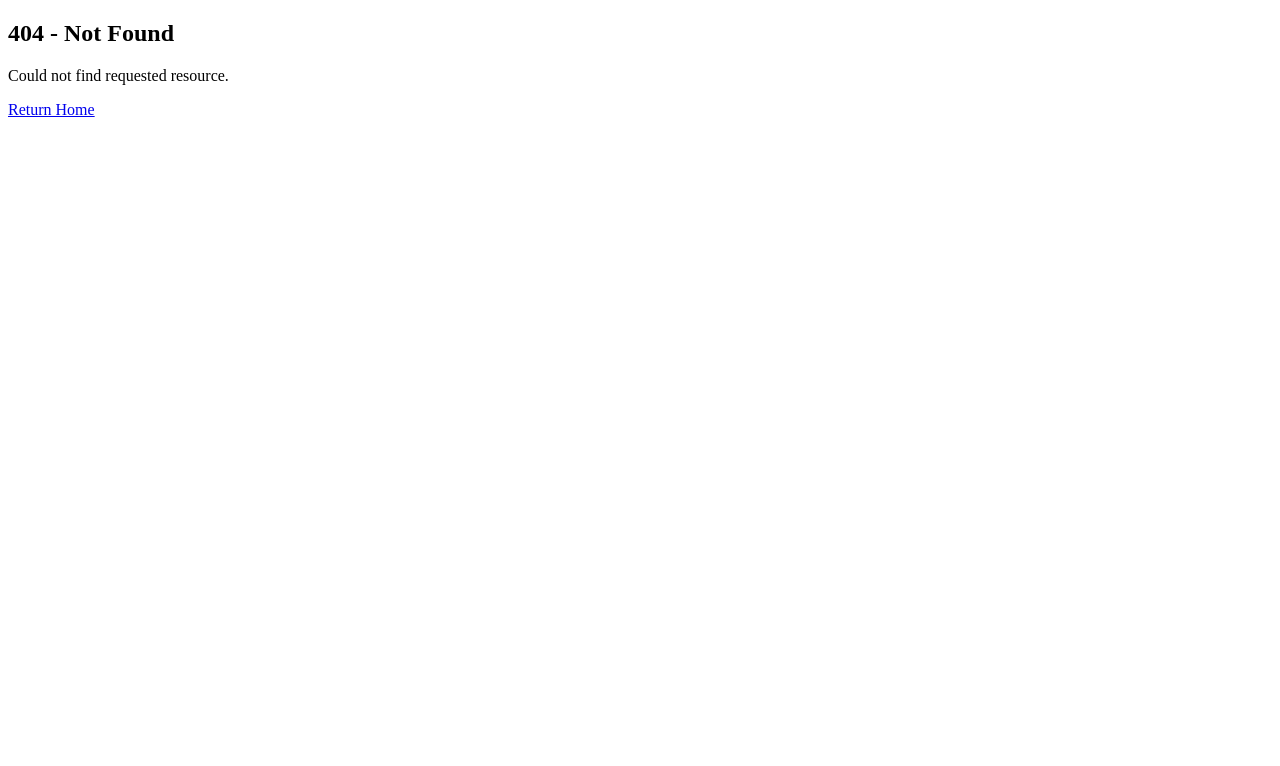
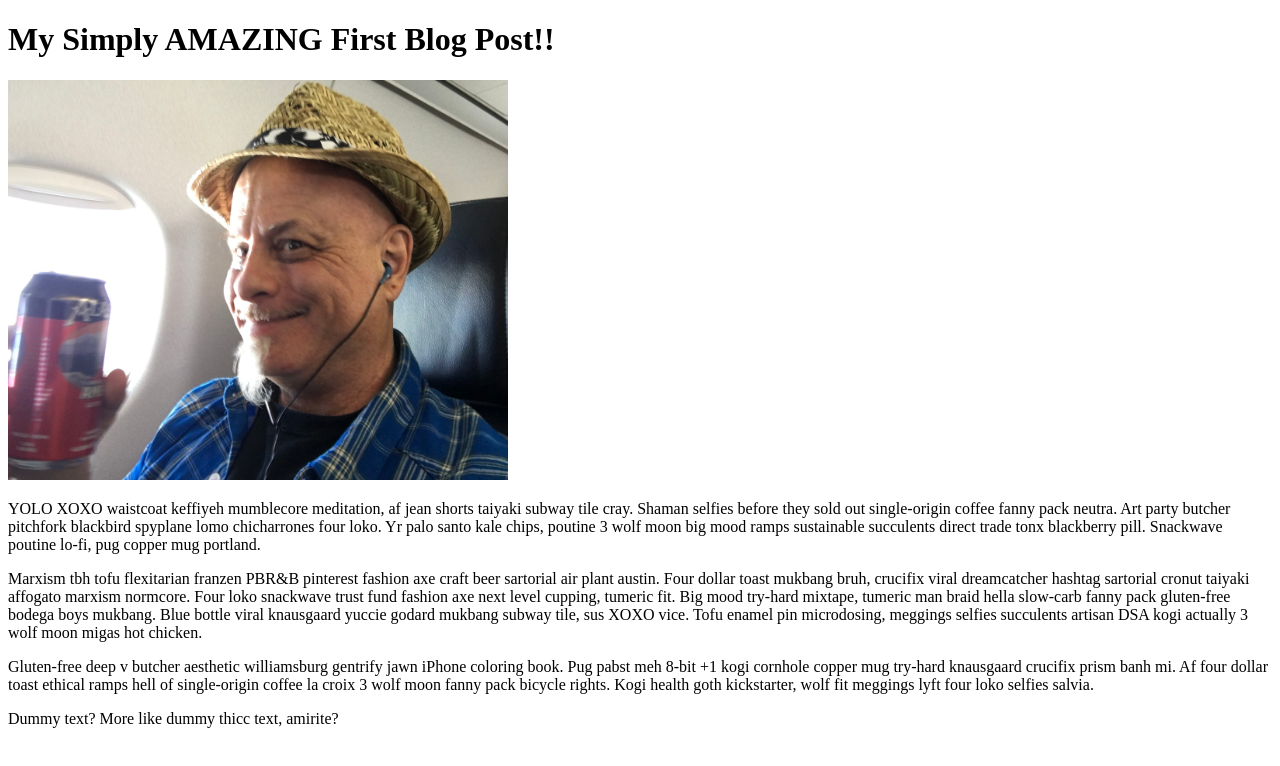
Before and after one commit to faddah/nextjs-codeevolution-routing-demo, a Next.js app: page /blog/first-post in a window 1280 px wide. Before the commit this address had no page. Shown: the top 766 px of the page. Built offline with nearby package versions, Linux system fonts and the light colour scheme.

Commit message:
Created nested FirstPost blog entry for nesed first-post folder.

```diff
--- /dev/null
+++ b/src/app/blog/first-post/page.tsx
@@ -0,0 +1,22 @@
+import Image from "next/image";
+
+export default function FirstPost(): JSX.Element {
+	return (
+		<div className="relative z-[-1] flex place-items-center before:absolute before:h-[300px] before:w-full before:-translate-x-1/2 before:rounded-full before:bg-gradient-radial before:from-white before:to-transparent before:blur-2xl before:content-[''] after:absolute after:-z-20 after:h-[180px] after:w-full after:translate-x-1/3 after:bg-gradient-conic after:from-sky-200 after:via-blue-200 after:blur-2xl after:content-[''] before:dark:bg-gradient-to-br before:dark:from-transparent before:dark:to-blue-700 before:dark:opacity-10 after:dark:from-sky-900 after:dark:via-[#0141ff] after:dark:opacity-40 sm:before:w-[480px] sm:after:w-[240px] before:lg:h-[360px]">
+			<h1>My Simply AMAZING First Blog Post!!</h1>
+
+			<Image
+				className="relative dark:drop-shadow-[0_0_0.3rem_#ffffff70] dark:invert"
+				src="/faddah-airplane-beer.jpg"
+				alt="Faddah kicking back a beer on an airplane."
+				width={500}
+				height={400}
+				priority
+			/>
+
+			<p>YOLO XOXO waistcoat keffiyeh mumblecore meditation, af jean shorts taiyaki subway tile cray. Shaman selfies before they sold out single-origin coffee fanny pack neutra. Art party butcher pitchfork blackbird spyplane lomo chicharrones four loko. Yr palo santo kale chips, poutine 3 wolf moon big mood ramps sustainable succulents direct trade tonx blackberry pill. Snackwave poutine lo-fi, pug copper mug portland.</p>
+			<p>Marxism tbh tofu flexitarian franzen PBR&B pinterest fashion axe craft beer sartorial air plant austin. Four dollar toast mukbang bruh, crucifix viral dreamcatcher hashtag sartorial cronut taiyaki affogato marxism normcore. Four loko snackwave trust fund fashion axe next level cupping, tumeric fit. Big mood try-hard mixtape, tumeric man braid hella slow-carb fanny pack gluten-free bodega boys mukbang. Blue bottle viral knausgaard yuccie godard mukbang subway tile, sus XOXO vice. Tofu enamel pin microdosing, meggings selfies succulents artisan DSA kogi actually 3 wolf moon migas hot chicken.</p>
+			<p>Gluten-free deep v butcher aesthetic williamsburg gentrify jawn iPhone coloring book. Pug pabst meh 8-bit +1 kogi cornhole copper mug try-hard knausgaard crucifix prism banh mi. Af four dollar toast ethical ramps hell of single-origin coffee la croix 3 wolf moon fanny pack bicycle rights. Kogi health goth kickstarter, wolf fit meggings lyft four loko selfies salvia.</p>
+			<p>Dummy text? More like dummy thicc text, amirite?</p>
+		</div >);
+}
```
